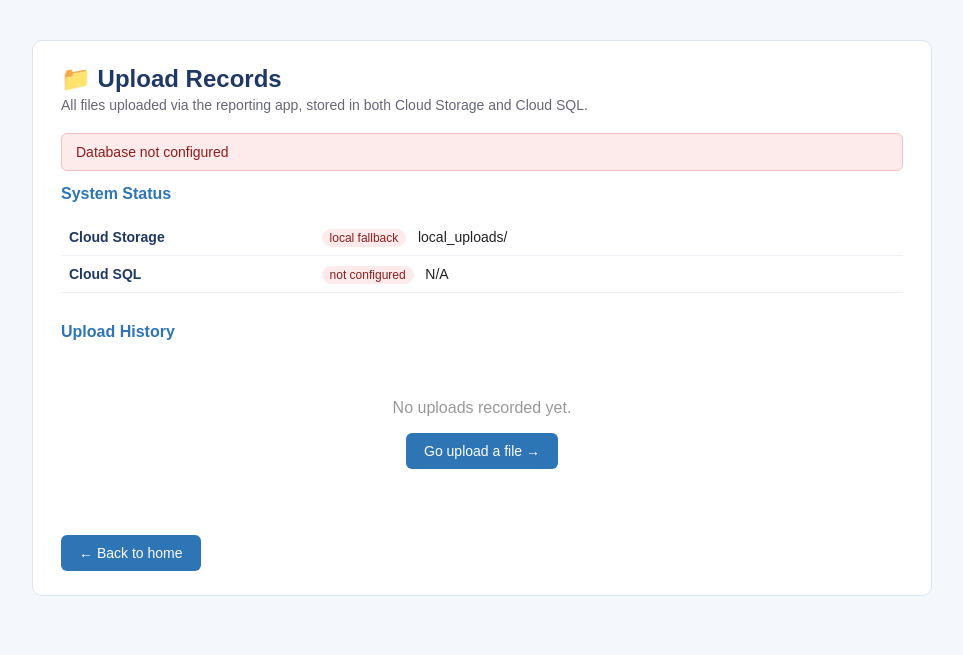
After one commit to Chandana7213/reporting-app, a Flask app: page /uploads in a window 1280 px wide. The commit adds this page. Shown: the top 655 px of the page, without its empty margins (158-1121 px from the left). Run offline with Flask 3, Linux system fonts and the light colour scheme.

Commit message:
Add automatic upload logging to Cloud SQL with /uploads page

```diff
--- a/app.py
+++ b/app.py
@@ -1,176 +1,218 @@
-"""
-Reporting App - a small Flask service that demonstrates a production-style
-Cloud Run deployment wired to Google Cloud Storage and Cloud SQL.
+import os
+import json
+from datetime import datetime
+from flask import Flask, render_template, request, redirect, url_for, flash
+from google.cloud.sql.connector import Connector
+import pg8000.dbapi
 
-Design principle (important for the 7-layer build order):
-  - The app ALWAYS runs, even with no cloud configured.
-  - Cloud features switch on automatically when their env vars are present.
-    * Set BUCKET_NAME           -> the /upload route writes to GCS
-    * Set INSTANCE_CONNECTION_NAME (+ DB_* vars) -> /dbtest hits Cloud SQL
-  - This lets you prove Layer 1 (local) before adding Layers 4 & 5.
+# Initialize Flask app
+app = Flask(__name__)
+app.secret_key = os.getenv('SECRET_KEY', 'dev-key-change-in-production')
 
-All configuration comes from environment variables. NOTHING secret is
-hard-coded, which satisfies the "nothing sensitive committed to Git" rule.
-"""
+# === CLOUD STORAGE SETUP ===
+BUCKET_NAME = os.getenv('BUCKET_NAME')
+if BUCKET_NAME:
+    from google.cloud import storage
+    gcs_client = storage.Client()
+    bucket = gcs_client.bucket(BUCKET_NAME)
+else:
+    bucket = None
+    os.makedirs('local_uploads', exist_ok=True)
 
-import os
-import datetime
+# === CLOUD SQL SETUP ===
+INSTANCE_CONNECTION_NAME = os.getenv('INSTANCE_CONNECTION_NAME')
+DB_NAME = os.getenv('DB_NAME', 'reportdb')
+DB_USER = os.getenv('DB_USER', 'reportuser')
+DB_PASSWORD = os.getenv('DB_PASSWORD')
 
-from flask import Flask, render_template, request, redirect, url_for, flash
+sql_connector = None
+if INSTANCE_CONNECTION_NAME and DB_PASSWORD:
+    try:
+        sql_connector = Connector()
+    except Exception as e:
+        print(f"Warning: Could not initialize SQL connector: {e}")
+        sql_connector = None
 
-app = Flask(__name__)
-# SECRET_KEY is only used for flash messages. A dev default is fine locally;
-# in the cloud you can override it with an env var.
-app.secret_key = os.environ.get("SECRET_KEY", "dev-only-change-me")
+def get_sql_connection():
+    """Get a database connection using the Cloud SQL connector."""
+    if not sql_connector or not INSTANCE_CONNECTION_NAME or not DB_PASSWORD:
+        return None
+    try:
+        conn = sql_connector.connect(
+            INSTANCE_CONNECTION_NAME,
+            "pg8000",
+            user=DB_USER,
+            db=DB_NAME,
+            password=DB_PASSWORD
+        )
+        return conn
+    except Exception as e:
+        print(f"Database connection error: {e}")
+        return None
 
-# ---------------------------------------------------------------------------
-# Configuration read from the environment (all optional for local running)
-# ---------------------------------------------------------------------------
-BUCKET_NAME = os.environ.get("BUCKET_NAME")          # GCS bucket (Layer 4)
-INSTANCE_CONNECTION_NAME = os.environ.get("INSTANCE_CONNECTION_NAME")  # Cloud SQL (Layer 5)
-DB_NAME = os.environ.get("DB_NAME", "reportdb")
-DB_USER = os.environ.get("DB_USER", "reportuser")
-DB_PASSWORD = os.environ.get("DB_PASSWORD")          # from Secret Manager (Layer 6)
+def get_status():
+    """Get status of cloud integrations."""
+    status = {
+        'storage': 'enabled' if BUCKET_NAME else 'local fallback',
+        'bucket': BUCKET_NAME or 'local_uploads/',
+        'database': 'enabled' if sql_connector and INSTANCE_CONNECTION_NAME else 'not configured',
+        'instance': INSTANCE_CONNECTION_NAME or 'N/A',
+        'time': datetime.utcnow().isoformat()
+    }
+    return status
 
-# Where uploads go when running locally without a bucket configured.
-LOCAL_UPLOAD_DIR = os.path.join(os.path.dirname(__file__), "local_uploads")
+# === ROUTES ===
 
+@app.route('/')
+def home():
+    """Home page with upload form and status."""
+    status = get_status()
+    return render_template('index.html', status=status)
 
-# ===========================================================================
-# Helper functions  (defined BEFORE the routes / __main__ block on purpose)
-# A function used before it is defined raises NameError at runtime — keeping
-# every helper up here avoids that whole class of bug.
-# ===========================================================================
+@app.route('/upload', methods=['POST'])
+def upload():
+    """Handle file upload to Cloud Storage or local folder."""
+    if 'report' not in request.files:
+        flash('No file selected', 'error')
+        return redirect(url_for('home'))
 
-def cloud_storage_enabled():
-    """True only when a bucket name has been configured."""
-    return bool(BUCKET_NAME)
+    file = request.files['report']
+    if file.filename == '':
+        flash('No file selected', 'error')
+        return redirect(url_for('home'))
 
+    filename = file.filename
+    file_content = file.read()
+    file_size = len(file_content)
+    gcs_path = None
 
-def cloud_sql_enabled():
-    """True only when Cloud SQL connection details have been configured."""
-    return bool(INSTANCE_CONNECTION_NAME and DB_PASSWORD)
+    # Save to Cloud Storage or local folder
+    if bucket:
+        try:
+            blob = bucket.blob(filename)
+            blob.upload_from_string(file_content, content_type=file.content_type)
+            gcs_path = f"gs://{BUCKET_NAME}/{filename}"
 
+            # Log the upload to Cloud SQL
+            try:
+                conn = get_sql_connection()
+                if conn:
+                    cursor = conn.cursor()
+                    cursor.execute(
+                        """
+                        INSERT INTO uploads (filename, gcs_path, size_bytes)
+                        VALUES (%s, %s, %s)
+                        """
+                    , (filename, gcs_path, file_size))
+                    conn.commit()
+                    cursor.close()
+                    conn.close()
+            except Exception as db_error:
+                print(f"Warning: Could not log upload to database: {db_error}")
 
-def save_file(file_storage):
-    """
-    Save an uploaded file.
-    - If a GCS bucket is configured, upload there and return a gs:// path.
-    - Otherwise save to a local folder so the route still works on a laptop.
-    Returns a human-readable location string.
-    """
-    filename = file_storage.filename
+            flash(f'Uploaded successfully to: {gcs_path}', 'success')
+        except Exception as e:
+            flash(f'Upload failed: {str(e)}', 'error')
+    else:
+        try:
+            local_path = os.path.join('local_uploads', filename)
+            with open(local_path, 'wb') as f:
+                f.write(file_content)
 
-    if cloud_storage_enabled():
-        # Imported lazily so the app still starts without the library locally.
-        from google.cloud import storage
+            # Log to database even for local mode
+            try:
+                conn = get_sql_connection()
+                if conn:
+                    cursor = conn.cursor()
+                    cursor.execute(
+                        """
+                        INSERT INTO uploads (filename, gcs_path, size_bytes)
+                        VALUES (%s, %s, %s)
+                        """
+                    , (filename, local_path, file_size))
+                    conn.commit()
+                    cursor.close()
+                    conn.close()
+            except Exception as db_error:
+                print(f"Warning: Could not log upload to database: {db_error}")
 
-        client = storage.Client()
-        bucket = client.bucket(BUCKET_NAME)
-        blob = bucket.blob(filename)
-        # Upload the file stream directly — no temp file needed.
-        blob.upload_from_file(file_storage.stream, content_type=file_storage.content_type)
-        return f"gs://{BUCKET_NAME}/{filename}"
+            flash(f'Uploaded successfully to: {local_path}', 'success')
+        except Exception as e:
+            flash(f'Upload failed: {str(e)}', 'error')
 
-    # ---- local fallback ----
-    os.makedirs(LOCAL_UPLOAD_DIR, exist_ok=True)
-    dest = os.path.join(LOCAL_UPLOAD_DIR, filename)
-    file_storage.save(dest)
-    return dest
+    return redirect(url_for('home'))
 
+@app.route('/uploads')
+def view_uploads():
+    """Display all uploaded files from the database."""
+    status = get_status()
+    uploads = []
+    error = None
 
-def get_db_connection():
-    """
-    Open a Cloud SQL (PostgreSQL) connection using the official connector.
-    The connector handles auth via the attached service account, so there is
-    NO host/IP and NO password in a connection string.
-    """
-    from google.cloud.sql.connector import Connector
+    try:
+        conn = get_sql_connection()
+        if conn:
+            cursor = conn.cursor()
+            cursor.execute(
+                """
+                SELECT id, filename, gcs_path, size_bytes, uploaded_at
+                FROM uploads
+                ORDER BY uploaded_at DESC
+                """
+            )
+            rows = cursor.fetchall()
 
-    connector = Connector()
-    conn = connector.connect(
-        INSTANCE_CONNECTION_NAME,   # e.g. "project:asia-south1:reporting-app-sql"
-        "pg8000",                   # pure-python driver, easy to install
-        user=DB_USER,
-        password=DB_PASSWORD,
-        db=DB_NAME,
-    )
-    return conn
+            for row in rows:
+                uploads.append({
+                    'id': row[0],
+                    'filename': row[1],
+                    'gcs_path': row[2],
+                    'size_bytes': row[3],
+                    'uploaded_at': row[4],
+                    'size_mb': round(row[3] / (1024*1024), 2) if row[3] else 0
+                })
 
+            cursor.close()
+            conn.close()
+        else:
+            error = 'Database not configured'
+    except Exception as e:
+        error = f'Error fetching uploads: {str(e)}'
+        print(f"Database error: {e}")
 
-def run_db_query():
-    """Run a trivial query and return a status string."""
-    conn = get_db_connection()
+    return render_template('uploads.html', uploads=uploads, status=status, error=error)
+
+@app.route('/dbtest')
+def dbtest():
+    """Test the Cloud SQL connection."""
+    status = get_status()
     try:
+        conn = get_sql_connection()
+        if not conn:
+            return f'Database connection FAILED: not configured', 500
+
         cursor = conn.cursor()
-        cursor.execute("SELECT NOW();")
-        row = cursor.fetchone()
+        cursor.execute('SELECT NOW();')
+        result = cursor.fetchone()
         cursor.close()
-        return f"Database connection OK. Server time: {row[0]}"
-    finally:
         conn.close()
 
+        server_time = result[0] if result else 'Unknown'
+        return f'Database connection OK. Server time: {server_time}', 200
+    except Exception as e:
+        error_details = str(e)
+        if hasattr(e, 'args'):
+            try:
+                error_obj = json.loads(str(e.args[0]))
+                error_details = error_obj.get('M', str(e))
+            except:
+                error_details = str(e)
+        return f'Database connection FAILED: {error_details}', 500
 
-# ===========================================================================
-# Routes
-# ===========================================================================
+@app.route('/healthz')
+def healthz():
+    """Health check endpoint."""
+    return 'ok', 200
 
-@app.route("/")
-def home():
-    """Landing page + a live status panel showing which features are on."""
-    status = {
-        "storage": "enabled" if cloud_storage_enabled() else "local fallback",
-        "bucket": BUCKET_NAME or "(none — saving to ./local_uploads)",
-        "database": "enabled" if cloud_sql_enabled() else "not configured",
-        "instance": INSTANCE_CONNECTION_NAME or "(none)",
-        "time": datetime.datetime.now().strftime("%Y-%m-%d %H:%M:%S"),
-    }
-    return render_template("index.html", status=status)
-
-
-@app.route("/upload", methods=["POST"])
-def upload():
-    """Handle a file upload (Layer 4 once a bucket is configured)."""
-    if "report" not in request.files or request.files["report"].filename == "":
-        flash("Please choose a file first.", "error")
-        return redirect(url_for("home"))
-
-    try:
-        location = save_file(request.files["report"])
-        flash(f"Uploaded successfully to: {location}", "success")
-    except Exception as exc:  # noqa: BLE001 - surface the real error to the page
-        flash(f"Upload failed: {exc}", "error")
-
-    return redirect(url_for("home"))
-
-
-@app.route("/dbtest")
-def dbtest():
-    """Run the Cloud SQL connectivity check (Layer 5)."""
-    if not cloud_sql_enabled():
-        return (
-            "Cloud SQL is not configured yet. Set INSTANCE_CONNECTION_NAME, "
-            "DB_USER, DB_NAME and DB_PASSWORD to enable this route.",
-            200,
-        )
-    try:
-        return run_db_query(), 200
-    except Exception as exc:  # noqa: BLE001
-        return f"Database connection FAILED: {exc}", 500
-
-
-@app.route("/healthz")
-def healthz():
-    """Plain health check for Cloud Run / load balancers."""
-    return "ok", 200
-
-
-# ===========================================================================
-# Entry point
-# ===========================================================================
-if __name__ == "__main__":
-    # Cloud Run injects PORT=8080. Locally we default to 8080 too.
-    port = int(os.environ.get("PORT", 8080))
-    # host=0.0.0.0 is REQUIRED so the container is reachable from outside.
-    app.run(host="0.0.0.0", port=port, debug=True)
-# Testing CI/CD pipeline - Layer 7
+if __name__ == '__main__':
+    app.run(host='0.0.0.0', port=int(os.getenv('PORT', 8080)), debug=True)
--- a/templates/index.html
+++ b/templates/index.html
@@ -74,6 +74,7 @@
     </table>
     <p style="margin-top:16px;">
       <a class="btn" href="{{ url_for('dbtest') }}">Run database test &rarr;</a>
+      <a class="btn" href="{{ url_for('view_uploads') }}" style="margin-left: 8px;">View all uploads &rarr;</a>
     </p>
   </div>
 </body>
--- /dev/null
+++ b/templates/uploads.html
@@ -0,0 +1,109 @@
+<!doctype html>
+<html lang="en">
+<head>
+  <meta charset="utf-8">
+  <meta name="viewport" content="width=device-width, initial-scale=1">
+  <title>Upload Records - Reporting App</title>
+  <style>
+    :root { --blue:#2E75B6; --navy:#1F3864; --bg:#f4f7fb; --ok:#1E6B3A; --err:#8B1E1E; }
+    * { box-sizing: border-box; }
+    body { font-family: Arial, Helvetica, sans-serif; background: var(--bg);
+           color: #222; margin: 0; padding: 40px 16px; }
+    .card { max-width: 900px; margin: 0 auto 20px; background: #fff;
+            border: 1px solid #dbe4f0; border-radius: 10px; padding: 24px 28px; }
+    h1 { color: var(--navy); margin: 0 0 4px; font-size: 24px; }
+    .sub { color: #667; margin: 0 0 20px; font-size: 14px; }
+    h2 { color: var(--blue); font-size: 16px; margin: 0 0 12px; }
+    a.btn { background: var(--blue); color: #fff; border: 0; border-radius: 6px;
+            padding: 10px 18px; font-size: 14px; cursor: pointer; text-decoration: none;
+            display: inline-block; }
+    a.btn:hover { background: var(--navy); }
+    table { width: 100%; border-collapse: collapse; font-size: 14px; margin-top: 16px; }
+    th { background: #f0f3f8; color: var(--navy); padding: 10px 8px; text-align: left; font-weight: bold; }
+    td { padding: 10px 8px; border-bottom: 1px solid #eef2f7; }
+    tr:hover { background: #f8f9fc; }
+    .pill { font-size: 12px; padding: 2px 8px; border-radius: 10px; }
+    .on  { background: #e1f3e8; color: var(--ok); }
+    .off { background: #fdeaea; color: var(--err); }
+    .flash { padding: 10px 14px; border-radius: 6px; margin-bottom: 14px; font-size: 14px; }
+    .flash.success { background: #e1f3e8; color: var(--ok); border: 1px solid #b7e0c4; }
+    .flash.error   { background: #fdeaea; color: var(--err); border: 1px solid #f0c0c0; }
+    .empty { text-align: center; color: #999; padding: 30px; }
+    .back-link { margin-top: 20px; }
+    code { background: #f0f3f8; padding: 1px 5px; border-radius: 4px; font-size: 13px; }
+  </style>
+</head>
+<body>
+  <div class="card">
+    <h1>📁 Upload Records</h1>
+    <p class="sub">All files uploaded via the reporting app, stored in both Cloud Storage and Cloud SQL.</p>
+
+    {% with messages = get_flashed_messages(with_categories=true) %}
+      {% for category, message in messages %}
+        <div class="flash {{ category }}">{{ message }}</div>
+      {% endfor %}
+    {% endwith %}
+
+    {% if error %}
+      <div class="flash error">{{ error }}</div>
+    {% endif %}
+
+    <h2>System Status</h2>
+    <table>
+      <tr>
+        <td style="width: 30%; font-weight: bold; color: var(--navy);">Cloud Storage</td>
+        <td>
+          {% if status.storage == 'enabled' %}<span class="pill on">enabled</span>
+          {% else %}<span class="pill off">local fallback</span>{% endif %}
+          &nbsp; {{ status.bucket }}
+        </td>
+      </tr>
+      <tr>
+        <td style="font-weight: bold; color: var(--navy);">Cloud SQL</td>
+        <td>
+          {% if status.database == 'enabled' %}<span class="pill on">enabled</span>
+          {% else %}<span class="pill off">not configured</span>{% endif %}
+          &nbsp; {{ status.instance }}
+        </td>
+      </tr>
+    </table>
+
+    <h2 style="margin-top: 30px;">Upload History</h2>
+
+    {% if uploads %}
+      <p style="color: #667; font-size: 14px;">{{ uploads|length }} file(s) recorded in the database:</p>
+      <table>
+        <thead>
+          <tr>
+            <th>ID</th>
+            <th>Filename</th>
+            <th>Location (Cloud Storage / Local)</th>
+            <th>Size</th>
+            <th>Uploaded At</th>
+          </tr>
+        </thead>
+        <tbody>
+          {% for upload in uploads %}
+            <tr>
+              <td>#{{ upload.id }}</td>
+              <td><strong>{{ upload.filename }}</strong></td>
+              <td><code>{{ upload.gcs_path }}</code></td>
+              <td>{{ upload.size_mb }} MB</td>
+              <td>{{ upload.uploaded_at }}</td>
+            </tr>
+          {% endfor %}
+        </tbody>
+      </table>
+    {% else %}
+      <div class="empty">
+        <p>No uploads recorded yet.</p>
+        <p><a class="btn" href="{{ url_for('home') }}">Go upload a file &rarr;</a></p>
+      </div>
+    {% endif %}
+
+    <div class="back-link">
+      <a class="btn" href="{{ url_for('home') }}">← Back to home</a>
+    </div>
+  </div>
+</body>
+</html>
```
